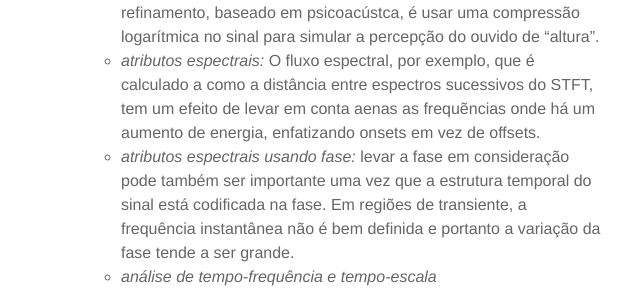
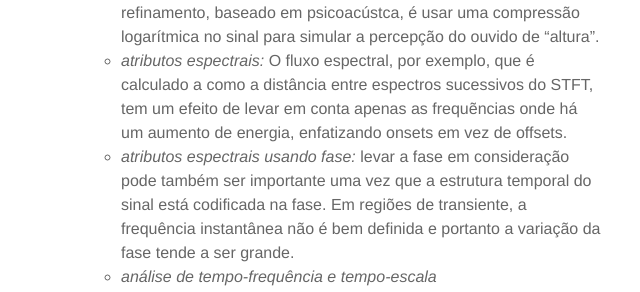
Before and after one commit to giovana-morais/giovana-morais.github.io, a Jekyll site: the page built from _posts/2020-09-07-tutorial_onset.md, in a window 1280 px wide and 900 px high, scrolled down 1466 px. Shown: the part 208-500 px from the top of the window, without its empty margins (319-959 px from the left). Built offline with Jekyll 4.4.1, drawn with Linux system fonts in a browser that asks for light colours; some of the changed text lies outside the part shown.

Commit message:
fix: typo

```diff
--- a/_posts/2020-09-07-tutorial_onset.md
+++ b/_posts/2020-09-07-tutorial_onset.md
@@ -63,7 +63,7 @@ original.
 	"altura".
 	- *atributos espectrais:* O fluxo espectral, por exemplo, que é calculado a
 	como a distância entre espectros sucessivos do STFT, tem um efeito de levar
-	em conta aenas as frequẽncias onde há um aumento de energia, enfatizando
+	em conta apenas as frequẽncias onde há um aumento de energia, enfatizando
 	onsets em vez de offsets.
 	- *atributos espectrais usando fase:* levar a fase em consideração pode
 	também ser importante uma vez que a estrutura temporal do sinal está
```
Also changed, not shown: other parts of _posts/2020-09-07-tutorial_onset.md (+1 -1 lines).
